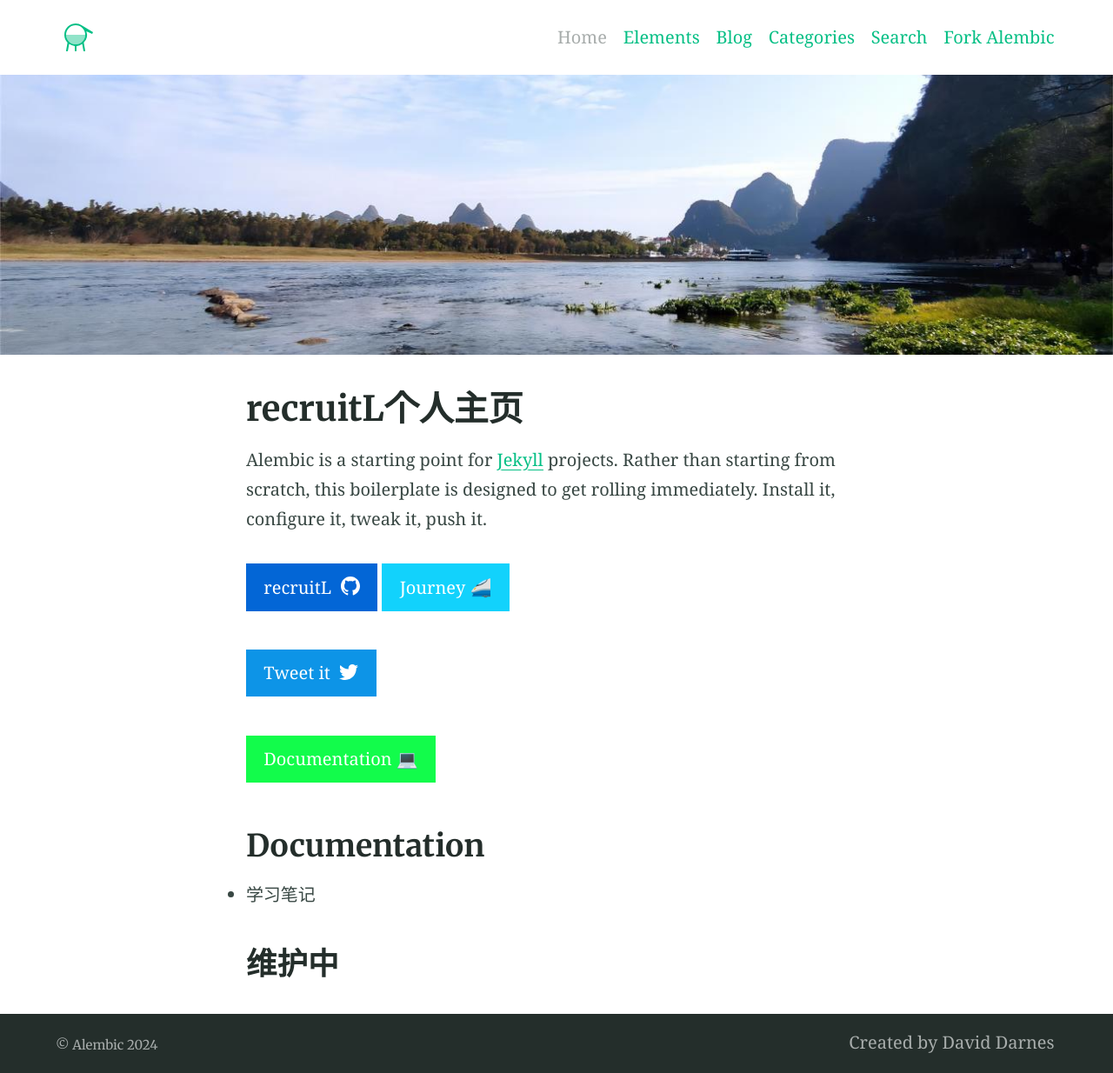
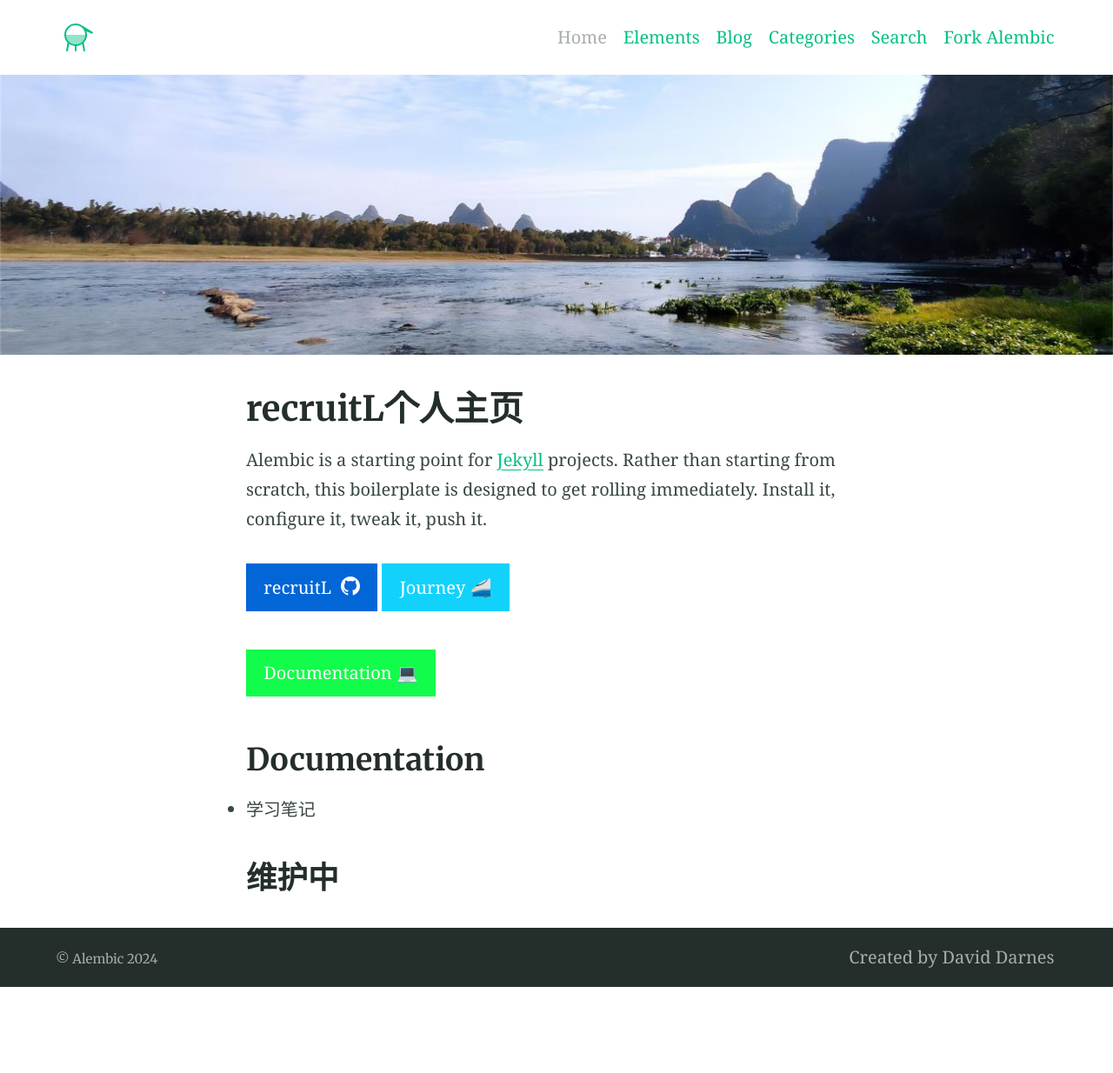
Before and after one commit to recruitL/recruitL.github.io, a Jekyll site: the page built from index.md, in a window 1280 px wide. Shown: the whole page at 87% size. Built offline with Jekyll 4.4.1, drawn with Linux system fonts in a browser that asks for light colours; after the commit the page ends 1135 px from its top, so only the background shows below that.

Commit message:
Update index.md

```diff
--- a/index.md
+++ b/index.md
@@ -10,7 +10,6 @@ Alembic is a starting point for [Jekyll](https://jekyllrb.com/) projects. Rather
 
 {% include button.html text="recruitL" icon="github" link="https://github.com/recruitL" color="#0366d6" %} <!-- include 引入按钮 -->
 {% include button.html text="Journey 🚄" link="" color="#12D2FC" %}
-{% include button.html text="Tweet it" icon="twitter" link="" color="#0d94e7" %}
 {% include button.html text="Documentation 💻" link="" color="#12FC4B" %}
 
 ## Documentation
```
